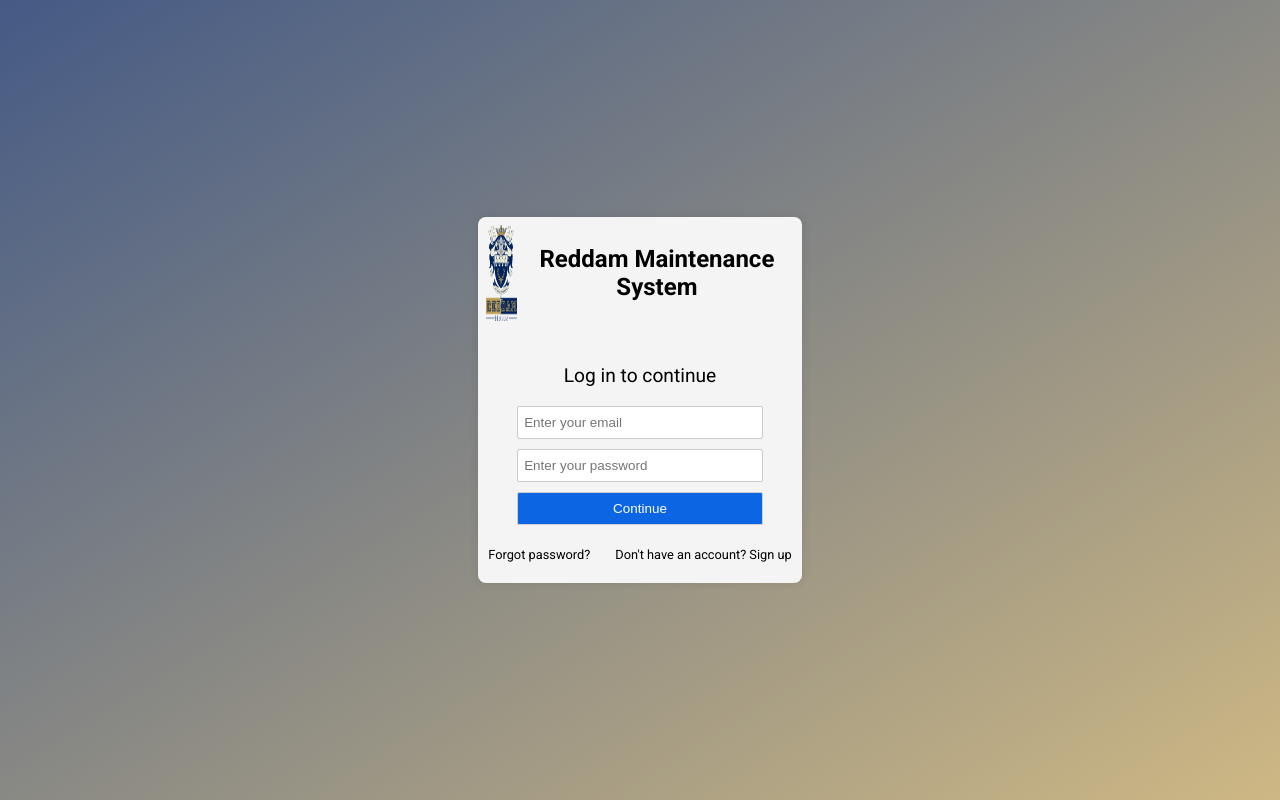
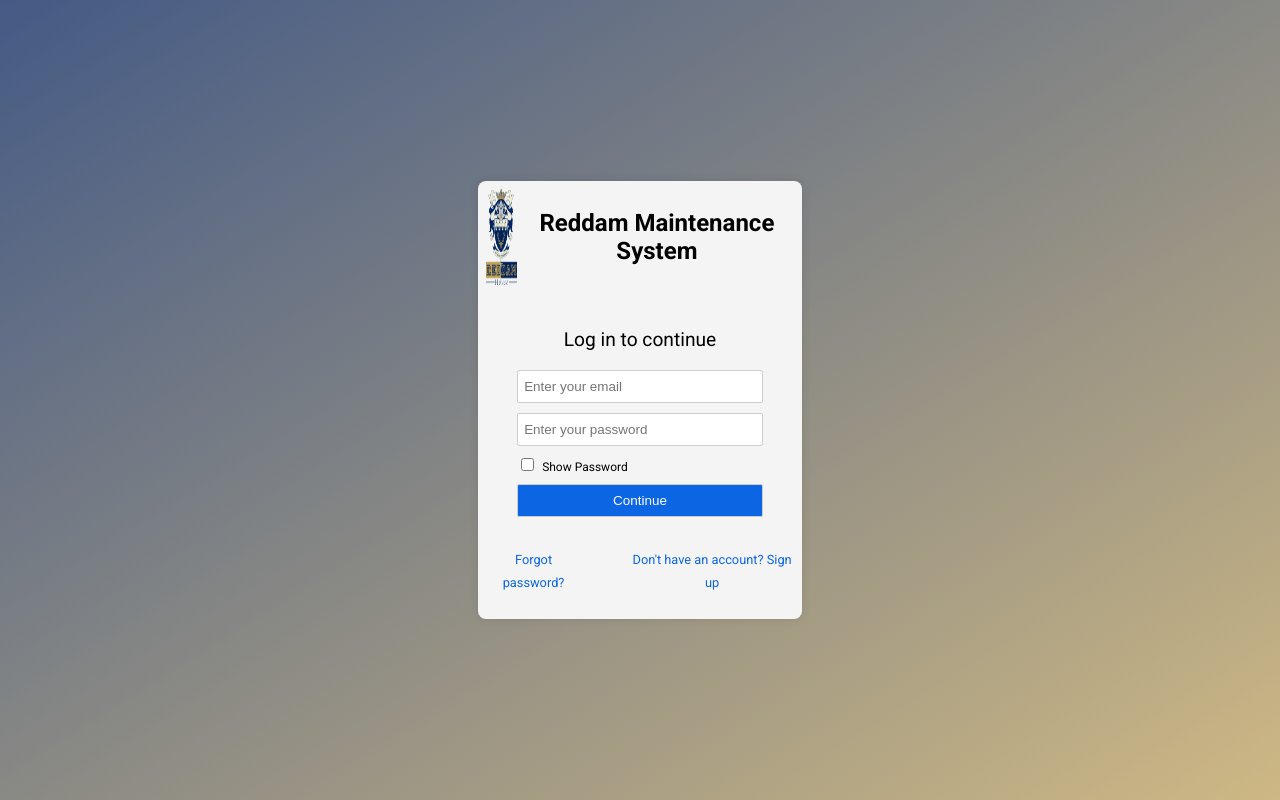
Before and after one commit to sebastian-power/reddam_maintenance, a Flask app: page /login in a window 1280 px wide. Run offline with Flask 3, Linux system fonts and the light colour scheme.

Commit message:
Making fixes to styles

```diff
--- a/app/forms.py
+++ b/app/forms.py
@@ -1,8 +1,8 @@
 from flask_wtf import FlaskForm
-from wtforms import StringField, SubmitField
+from wtforms import SubmitField, EmailField, PasswordField
 from wtforms.validators import DataRequired, Length
 
 class LoginForm(FlaskForm):
-    email = StringField("Email", validators=[DataRequired(message="This field is required")], render_kw={"placeholder": "Enter your email"})
-    password = StringField("Password", validators=[DataRequired(message="This field is required")], render_kw={"placeholder": "Enter your password"})
+    email = EmailField("Email", validators=[DataRequired(message="This field is required")], render_kw={"placeholder": "Enter your email"})
+    password = PasswordField("Password", validators=[DataRequired(message="This field is required")], render_kw={"placeholder": "Enter your password"})
     submit = SubmitField("Continue")
--- a/app/static/css/unauthenticated.css
+++ b/app/static/css/unauthenticated.css
@@ -62,14 +62,11 @@
     display: flex;
     justify-content: center;
     align-items: center;
-    width: 100%;
-    height: 50%;
     margin-bottom: 0.5em;
 }
 
 
-input {
-    height: 100%;
+.form-row input {
     border-radius: 2px;
     border: 1px solid #ccc;
     font-size: 0.7em;
@@ -95,11 +92,37 @@
 #options {
     display: flex;
     justify-content: flex-start;
-    gap: 25px;
+    gap: 50px;
 }
 
-#options p {
+a {
     font-size: 0.8rem;
+    color: #0c66e4;
+    text-decoration: none;
+}
+
+a:hover {
+    text-decoration: underline;
+}
+
+#show-password {
+    display: flex;
+    align-items: baseline;
+    gap: 5px;
+    justify-content: start;
+    width: 100%;
+    align-self: flex-start;
+    margin-bottom: 0.5em;
+}
+
+.form-row input[type="checkbox"] {
+    display: inline-block;
+    width: 16px;
+}
+
+#show-password label {
+    white-space: nowrap; /* Prevents text wrapping to keep it on a single line */
+    font-size: 12px; /* (Optional) Adjusts the font size if needed */
 }
 
 @media (max-width: 600px) {
--- a/app/templates/login.html
+++ b/app/templates/login.html
@@ -32,14 +32,19 @@
             {% endfor %}
             </div>
 
+            <div id="show-password">
+                <input name="showpassword" type="checkbox" onclick="passwordVisibility()">
+                <label for="showpassword" style="font-size: 12px;">Show Password</label>
+            </div>
+
             <div class="form-row">
             {{ form.submit() }}
             </div>
         </form>
     </div>
     <div id="options">
-        <p>Forgot password?</p>
-        <p>Don't have an account? Sign up</p>
+        <p><a href="/forgot_password">Forgot password?</a></p>
+        <p><a href="/signup">Don't have an account? Sign up</a></p>
     </div>
 </div>
 {% endblock body %}
```
